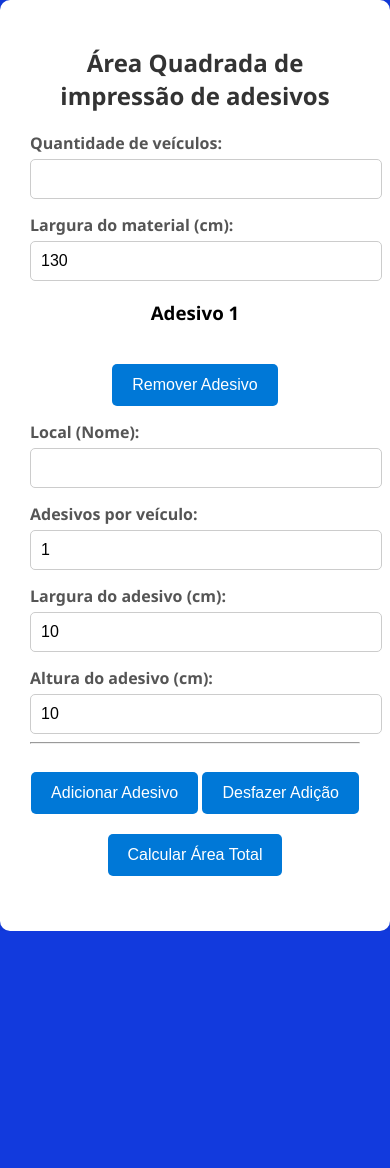
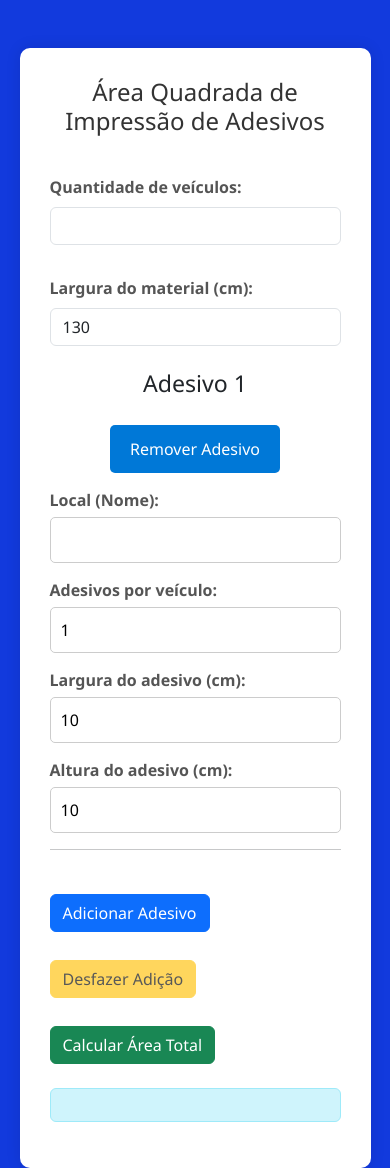
Before and after one commit to LucasMateus-2/CalcMetroImprimil, a plain HTML site: page index.html in a window 390 px wide. Before the commit the page ends 931 px from the top, so only its background shows below. Drawn offline with nearby package versions, Linux system fonts and the light colour scheme.

Commit message:
teste-responsivadade 3

```diff
--- a/index.html
+++ b/index.html
@@ -2,25 +2,49 @@
 <html lang="pt-BR">
   <head>
     <meta charset="UTF-8" />
+    <meta name="viewport" content="width=device-width, initial-scale=1" />
     <title>Cálculo de Área de Impressão</title>
+
+    <!-- Bootstrap CSS -->
+    <link
+      href="https://cdn.jsdelivr.net/npm/bootstrap@5.3.2/dist/css/bootstrap.min.css"
+      rel="stylesheet"
+    />
+
     <link rel="stylesheet" href="./styles.css" />
     <link rel="icon" type="image/png" href="./img/favicon-imprimil.png" />
   </head>
   <body>
-    <div class="container">
-      <h1>Área Quadrada de impressão de adesivos</h1>
-      <label>Quantidade de veículos:</label>
-      <input type="number" id="quantidadeVeiculos" />
-      <label>Largura do material (cm):</label>
-      <input type="number" id="larguraMaterial" value="130" />
-      <div id="adesivosContainer"></div>
-      <button onclick="adicionarAdesivo()">Adicionar Adesivo</button>
-      <button onclick="desfazerAdicao()" id="btnDesfazer" disabled>
-        Desfazer Adição
-      </button>
-      <button onclick="calcular()">Calcular Área Total</button>
-      <div id="resultado"></div>
+    <div class="container my-5">
+      <h1 class="text-center mb-4">Área Quadrada de Impressão de Adesivos</h1>
+
+      <div class="row g-3">
+        <div class="col-md-6">
+          <label for="quantidadeVeiculos" class="form-label">Quantidade de veículos:</label>
+          <input type="number" id="quantidadeVeiculos" class="form-control" />
+        </div>
+
+        <div class="col-md-6">
+          <label for="larguraMaterial" class="form-label">Largura do material (cm):</label>
+          <input type="number" id="larguraMaterial" value="130" class="form-control" />
+        </div>
+      </div>
+
+      <div id="adesivosContainer" class="my-4"></div>
+
+      <div class="d-flex flex-wrap gap-2">
+        <button onclick="adicionarAdesivo()" class="btn btn-primary">Adicionar Adesivo</button>
+        <button onclick="desfazerAdicao()" id="btnDesfazer" class="btn btn-warning" disabled>
+          Desfazer Adição
+        </button>
+        <button onclick="calcular()" class="btn btn-success">Calcular Área Total</button>
+      </div>
+
+      <div id="resultado" class="alert alert-info mt-4"></div>
     </div>
+
+    <!-- Bootstrap JS (opcional, para componentes interativos) -->
+    <script src="https://cdn.jsdelivr.net/npm/bootstrap@5.3.2/dist/js/bootstrap.bundle.min.js"></script>
     <script src="calculo.js"></script>
   </body>
 </html>
```
